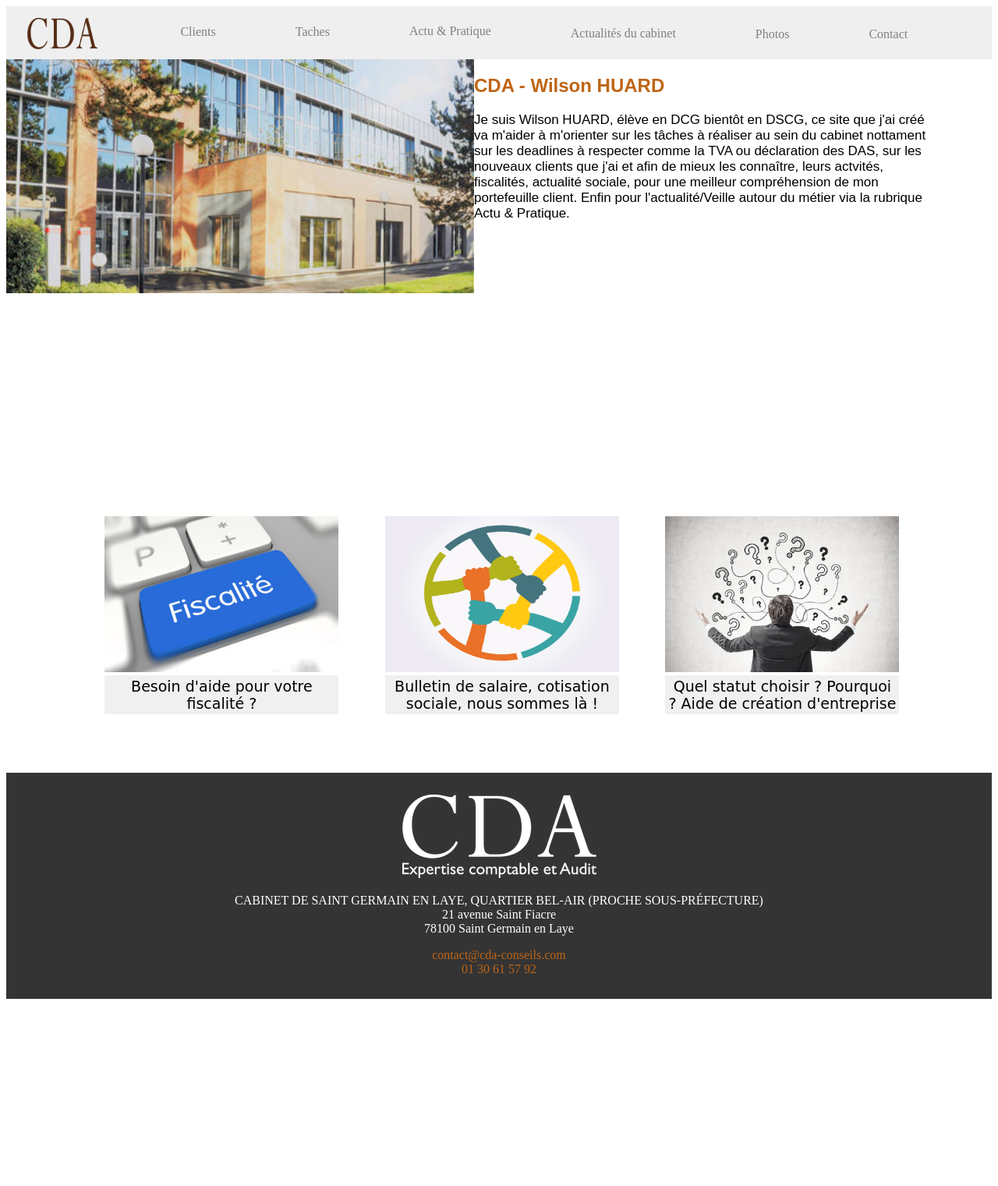
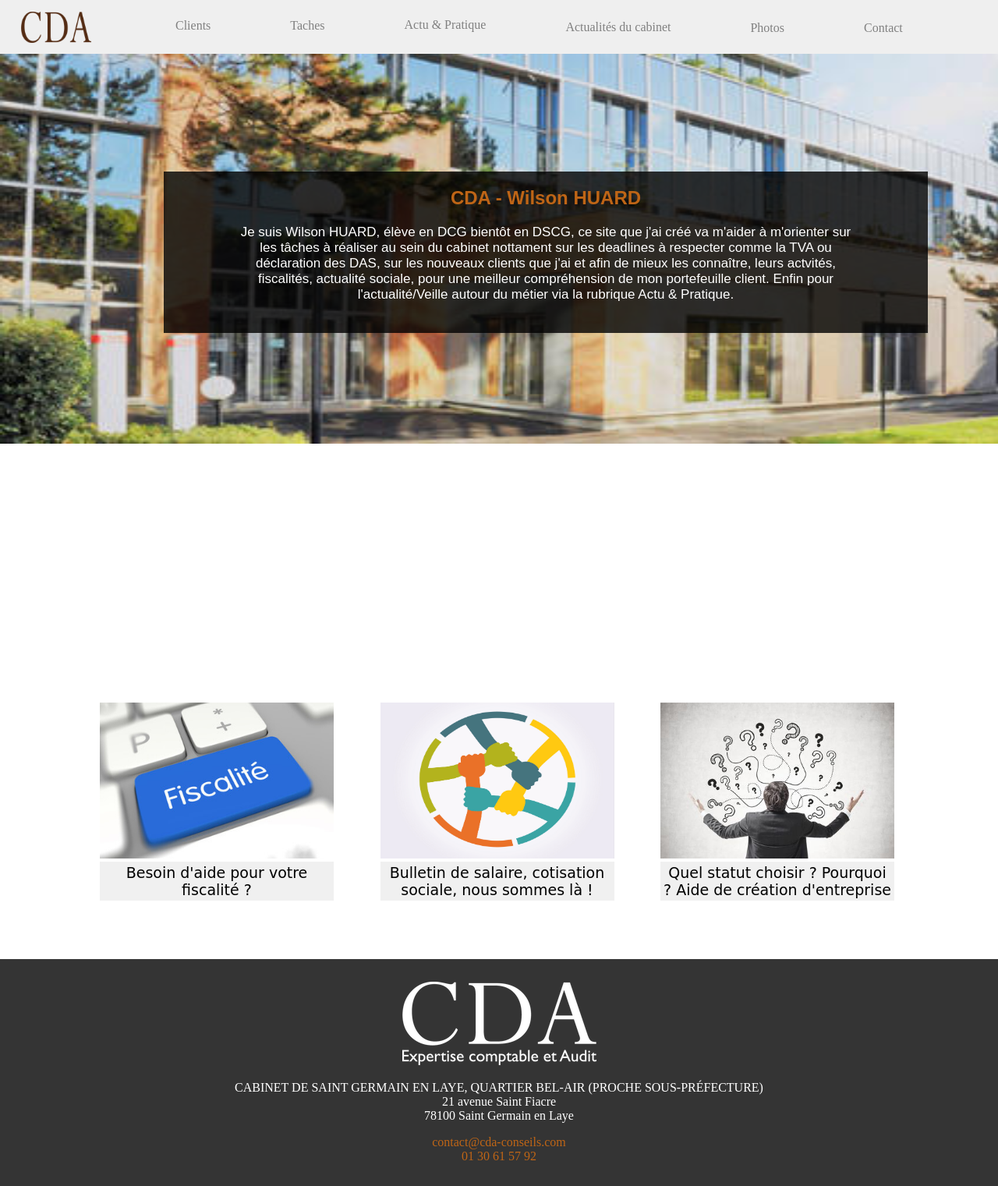
Before and after one commit to Wilson78780/Fiches-de-revision, a PHP site: page /Pages/Page_Accueil.php in a window 1280 px wide; the page is wider, and only the part inside the window is pictured. Shown: that part at 78% size. Before the commit the page ends 1281 px from the top of that part, so only its background shows below. Run offline with PHP 8.4, Linux system fonts and the light colour scheme.

Commit message:
Amélioration

```diff
--- a/Pages/Page_Accueil.php
+++ b/Pages/Page_Accueil.php
@@ -35,12 +35,12 @@
             </span>
 
         <span>
-                <div style="float: left;">
-                    <img src="../Photos/CDA_Cabinet.jpg" height="300" width="600" alt="CDA cabinet">
-                </div>
-                <div id="text">
-                    <h2> CDA - Wilson HUARD </h2>
-                    <h3> Je suis Wilson HUARD, élève en DCG bientôt en DSCG, ce site que j'ai créé va m'aider à m'orienter sur les tâches à réaliser au sein du cabinet nottament sur les deadlines à respecter comme la TVA ou déclaration des DAS, sur les nouveaux clients que j'ai et afin de mieux les connaître, leurs actvités, fiscalités, actualité sociale, pour une meilleur compréhension de mon portefeuille client. Enfin pour l'actualité/Veille autour du métier via la rubrique Actu & Pratique.</h3> </br>
+                <div class="container">
+                        <img src="../Photos/CDA_Cabinet.jpg" height="500" width="1400" alt="CDA cabinet">
+                    <div class="text">
+                            <h2> CDA - Wilson HUARD </h2>
+                            <h3 style="margin-left: 10%;"> Je suis Wilson HUARD, élève en DCG bientôt en DSCG, ce site que j'ai créé va m'aider à m'orienter sur les tâches à réaliser au sein du cabinet nottament sur les deadlines à respecter comme la TVA ou déclaration des DAS, sur les nouveaux clients que j'ai et afin de mieux les connaître, leurs actvités, fiscalités, actualité sociale, pour une meilleur compréhension de mon portefeuille client. Enfin pour l'actualité/Veille autour du métier via la rubrique Actu & Pratique.</h3> </br>
+                    </div>
                 </div>
             </span>
         </br>
--- a/Style/Style.css
+++ b/Style/Style.css
@@ -142,10 +142,6 @@
     padding-top: 15%;
 }
 
-#text {
-    margin-left: 45%;
-}
-
 .rangement{
   display: table-cell;
   margin: 100px;
@@ -235,3 +231,24 @@
     margin-right: 10%;
     font-weight: normal;
  }
+body {
+    padding: 0;
+    margin: 0;
+}
+.container {
+    display: inline-block;
+    position: relative;
+}
+.container .text {
+    background: rgba(0, 0, 0, 0.8);
+    z-index: 1;
+    position: absolute;
+    text-align: center;
+    font-family: Georgia;
+    margin: 0 auto;
+    left: 0;
+    right: 0;
+    top: 30%;
+    color: white;
+    width: 70%;
+}
```
